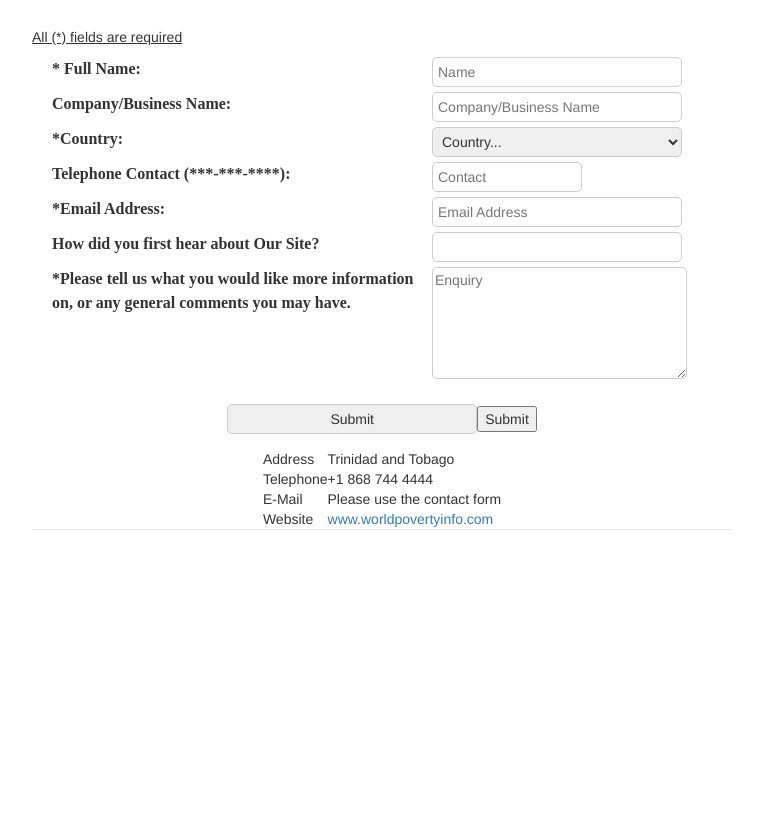
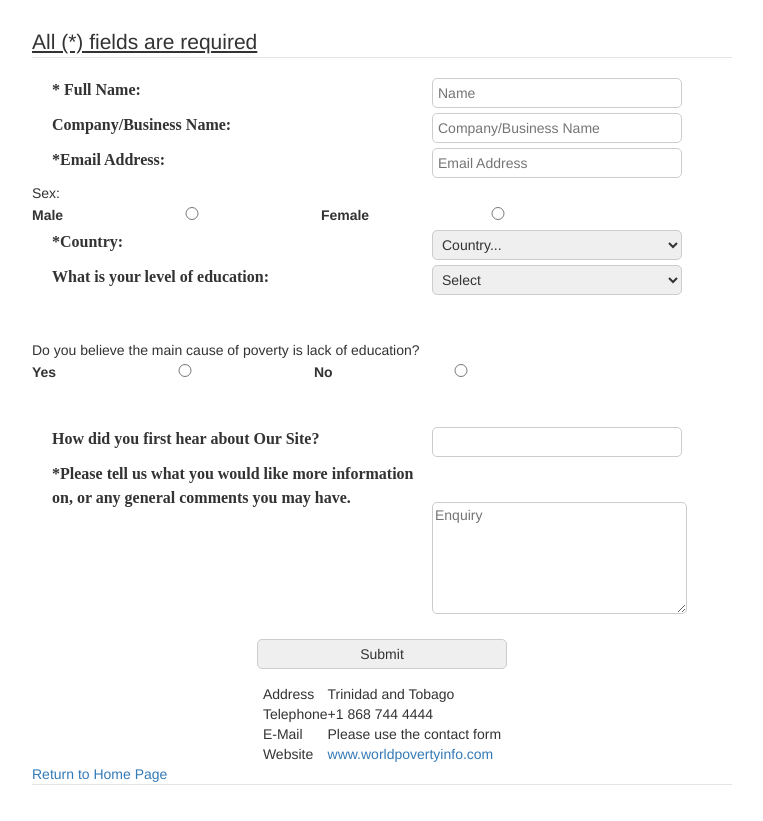
Before and after one commit to kimzily/COMP3550-Assignment-1, a website: page app/contactus.html in a window 1280 px wide. Shown: the part 113-934 px from the top of the page, without its empty margins (258-1021 px from the left). Before the commit the page ends 800 px from the top, so only its background shows below. Drawn offline with nearby package versions, Linux system fonts and the light colour scheme; files that its build step writes are made by us from their sources.

Commit message:
contact us

```diff
--- a/app/contactus.html
+++ b/app/contactus.html
@@ -37,15 +37,21 @@
 	<div class="formedit">
 		<form id="form" name="ContactUs" >
 	<fieldset>
-	<p class="required"><u>All (*) fields are required</u></p>
+	<legend><u>All (*) fields are required</u></legend>
+
 
 		<label class="field" for="name">* Full Name:  </label><input id="name" type="text" placeholder="Name"></br>
 
 		<label class="field" for="companyname">Company/Business Name:  </label> <input id="CompanyName" type="text" placeholder="Company/Business Name" ></br>
 
+		<label class="field" for="email">*Email Address:  </label><input id="email" type="email" placeholder="Email Address"></br>
+
+				Sex: </br>
+				<label for="male"> Male</label> <input type="radio" name="sex" id="male">
+			    <label for="female">Female</label> <input type="radio" name="sex" id="female"><br>
+
 		<label class="field" for="country">*Country:  </label><select name="country" class="dropmenu">
 						<option value="">Country...</option>
-						  						<option value="Select">Select</option>
   						<option value="Algeria">Algeria</option>
   						<option value="Angola">Angola</option>
   						<option value="Argentina">Argentina</option>
@@ -121,10 +127,25 @@
   						<option value="Zambia">Zambia</option>
   					</select></br>
 
-		<label class="field" for="contact">Telephone Contact (***-***-****):  </label><input id="contact" type="tel" placeholder="Contact" ></br>
+		<label class="field">What is your level of education:</label>
+												<select name="education" class="dropmenu">
+													<option value="">Select</option>
+													<option value="Australia">Primary</option>
+													<option value="Australia">Some Secondary</option>
+													<option value="Australia">Secondary</option>
+													<option value="Select">Some University</option>
+													<option value="Algeria">Bachelors</option>
+													<option value="Angola">Masters</option>
+													<option value="Argentina">PHD</option>
+													</select></br></br></br>
 
-		<label class="field" for="email">*Email Address:  </label><input id="email" type="email" placeholder="Email Address"></br>
+					Do you believe the main cause of poverty is lack of education?</br>
+							<label for="Yes">Yes</label> <input type="radio" name="lackof" id="yes">
 
+							<label for="No">No</label> <input type="radio" name="lackof" id="no">
+							</br></br>
+
+		</br>
 		<label class="field" for="findings">How did you first hear about Our Site?  </label><input id="findings" type="text" ></br>
 
 		<label class="field" for="Enquiry">
@@ -132,10 +153,11 @@
 					more information on, or any general
 					comments you may have.
 		</label>
+		</br></br>
 		<textarea name="enquiry" placeholder="Enquiry" ></textarea>
 		</br></br>
 
-		<p align="center"><input type = "submit" value="Submit"><button type="button" onclick="alert('Thank you for registering!')">Submit</button></p>
+		 <p align="center"><input type = "submit" value="Submit">
 
 
 		</fieldset>
@@ -158,6 +180,7 @@
 			</tr>
 		</table>
 	</div>
+	<a href="index.html">Return to Home Page</a>
 
 
 
```
